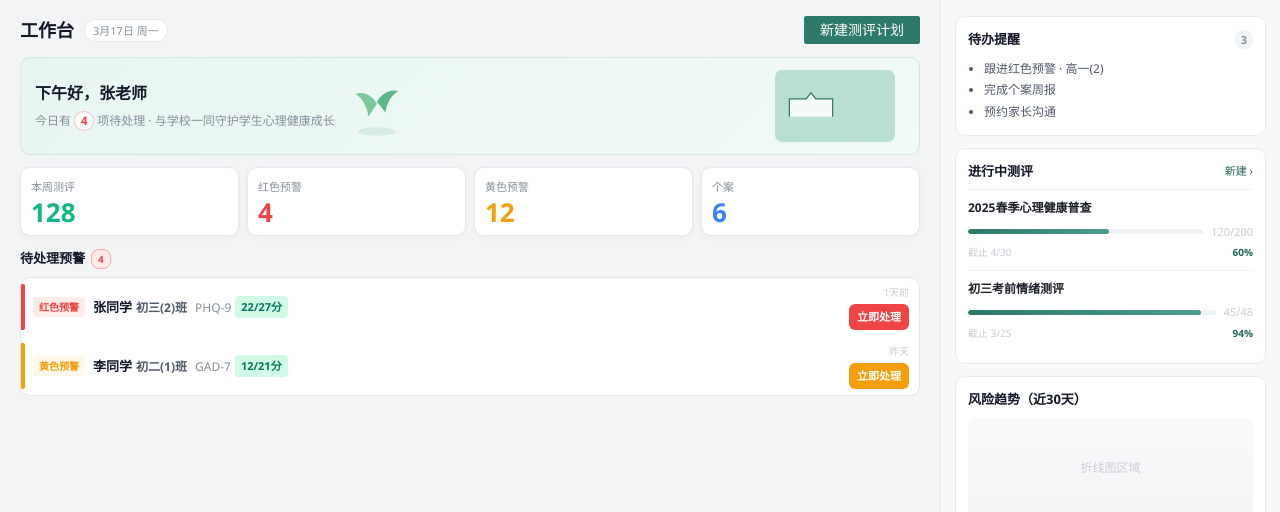
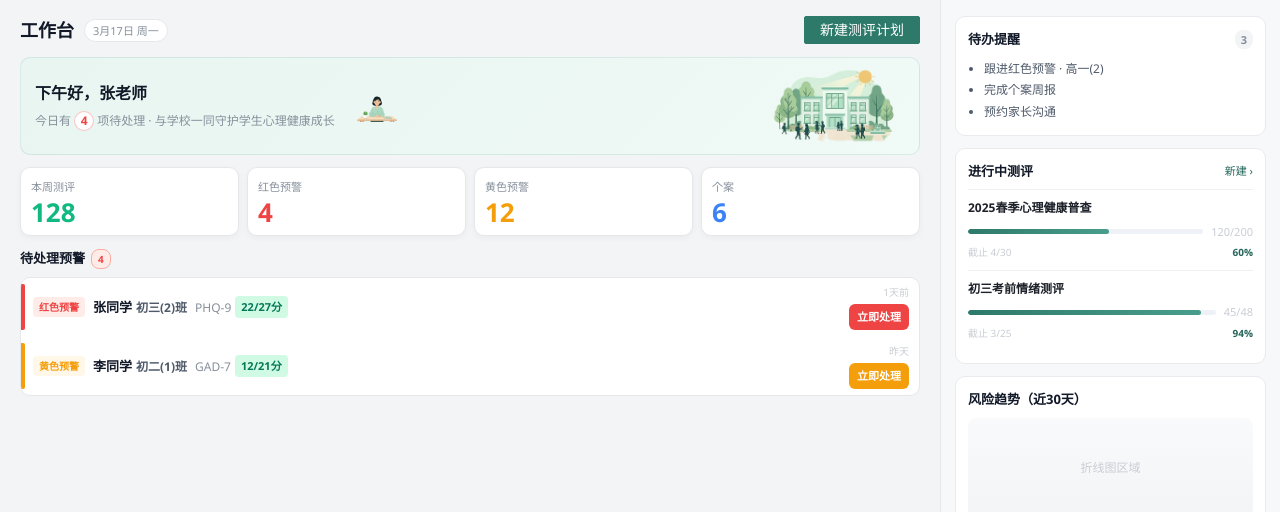
Before and after one commit to william19307/he2, a Vue app in the folder frontend/: page /dev/dashboard-alerts-screenshot in a window 1280 px wide. Shown: the top 512 px of the page. Built offline with nearby package versions, Linux system fonts and the light colour scheme.

Commit message:
feat(dashboard): 欢迎横幅使用 public 图片 left/right PNG
Made-with: Cursor

```diff
--- a/frontend/src/views/dashboard/DashboardPage.vue
+++ b/frontend/src/views/dashboard/DashboardPage.vue
@@ -31,44 +31,26 @@
               项待处理 · 与学校一同守护学生心理健康成长
             </p>
           </div>
-          <!-- 绿色植物 / 成长主题插画 -->
           <div class="dash-welcome-illust dash-welcome-illust--plant" aria-hidden="true">
-            <svg viewBox="0 0 120 120" fill="none" xmlns="http://www.w3.org/2000/svg" class="dash-svg-plant">
-              <ellipse cx="60" cy="108" rx="36" ry="8" fill="#C8E6D9" opacity=".6"/>
-              <path d="M48 102c0-28 12-44 28-52-8 16-6 36 4 50" stroke="#2D7A6A" stroke-width="2.5" stroke-linecap="round" fill="none"/>
-              <path d="M72 102c0-24-10-40-24-48 10 14 12 34 6 48" stroke="#3D9B87" stroke-width="2.5" stroke-linecap="round" fill="none"/>
-              <path d="M60 52c10-18 28-24 40-20-14 8-22 24-24 40" fill="#5CB88A"/>
-              <path d="M60 56C50 38 32 32 20 38c14 8 22 26 24 42" fill="#7BC99A"/>
-              <path d="M60 60c-6-22-26-34-44-30 16 10 28 28 32 46" fill="#4AA67E"/>
-              <circle cx="60" cy="48" r="6" fill="#FBBF24" opacity=".35"/>
-            </svg>
+            <img
+              src="/images/dashboard-banner-left.png"
+              alt=""
+              class="dash-banner-img dash-banner-img--left"
+              width="100"
+              height="100"
+              decoding="async"
+            />
           </div>
         </div>
         <div class="dash-welcome-art" aria-hidden="true">
-          <!-- 校园氛围：渐变 + 抽象建筑与书本（非照片） -->
-          <svg viewBox="0 0 200 120" fill="none" xmlns="http://www.w3.org/2000/svg" class="dash-svg-campus">
-            <defs>
-              <linearGradient id="campusSky" x1="0" y1="0" x2="200" y2="120" gradientUnits="userSpaceOnUse">
-                <stop stop-color="#B8E0D2"/>
-                <stop offset=".45" stop-color="#E8F5F0"/>
-                <stop offset="1" stop-color="#F0FAF7"/>
-              </linearGradient>
-              <linearGradient id="campusGround" x1="100" y1="85" x2="100" y2="120" gradientUnits="userSpaceOnUse">
-                <stop stop-color="#9DCFBF" stop-opacity=".5"/>
-                <stop offset="1" stop-color="#C8E6D9" stop-opacity=".35"/>
-              </linearGradient>
-            </defs>
-            <rect width="200" height="120" rx="12" fill="url(#campusSky)"/>
-            <rect y="78" width="200" height="42" fill="url(#campusGround)"/>
-            <path d="M24 78V48h28l8-10 8 10h28v30" stroke="#2D7A6A" stroke-width="2" fill="#fff" fill-opacity=".85"/>
-            <path d="M120 78V52h18l6-8 6 8h18v26" stroke="#24655A" stroke-width="1.8" fill="#fff" fill-opacity=".9"/>
-            <rect x="152" y="58" width="36" height="20" rx="2" fill="#fff" fill-opacity=".7" stroke="#2D7A6A" stroke-width="1.2"/>
-            <path d="M158 64h24M158 68h18" stroke="#2D7A6A" stroke-width="1" opacity=".5"/>
-            <circle cx="170" cy="42" r="10" fill="#FDE68A" opacity=".9"/>
-            <circle cx="48" cy="36" r="3" fill="#fff" opacity=".8"/>
-            <circle cx="62" cy="30" r="2" fill="#fff" opacity=".6"/>
-            <ellipse cx="100" cy="92" rx="40" ry="6" fill="#2D7A6A" opacity=".12"/>
-          </svg>
+          <img
+            src="/images/dashboard-banner-right.png"
+            alt=""
+            class="dash-banner-img dash-banner-img--right"
+            width="240"
+            height="120"
+            decoding="async"
+          />
         </div>
       </div>
     </section>
@@ -815,9 +797,19 @@ watch([trendDates, trendRed, trendYellow], () => nextTick().then(drawTrend))
   justify-content: center;
 }
 
-.dash-svg-plant {
-  width: 100%;
-  height: 100%;
+.dash-banner-img {
+  display: block;
+  max-width: 100%;
+  height: auto;
+  object-fit: contain;
+  pointer-events: none;
+  user-select: none;
+}
+
+.dash-banner-img--left {
+  width: 100px;
+  height: 100px;
+  object-fit: contain;
 }
 
 .dash-welcome-art {
@@ -829,10 +821,10 @@ watch([trendDates, trendRed, trendYellow], () => nextTick().then(drawTrend))
   box-shadow: 0 4px 16px rgba(15, 29, 25, 0.08);
 }
 
-.dash-svg-campus {
+.dash-banner-img--right {
   width: 100%;
   height: 100%;
-  display: block;
+  object-fit: cover;
 }
 
 @media (max-width: 768px) {
--- a/frontend/src/views/dev/DashboardAlertsScreenshot.vue
+++ b/frontend/src/views/dev/DashboardAlertsScreenshot.vue
@@ -21,23 +21,11 @@
                 </p>
               </div>
               <div class="shot-plant" aria-hidden="true">
-                <svg viewBox="0 0 120 120" class="shot-svg-plant" fill="none" xmlns="http://www.w3.org/2000/svg">
-                  <ellipse cx="60" cy="108" rx="36" ry="8" fill="#C8E6D9" opacity=".6"/>
-                  <path d="M60 52c10-18 28-24 40-20-14 8-22 24-24 40" fill="#5CB88A"/>
-                  <path d="M60 56C50 38 32 32 20 38c14 8 22 26 24 42" fill="#7BC99A"/>
-                </svg>
+                <img src="/images/dashboard-banner-left.png" alt="" class="shot-banner-left-img" width="64" height="64" decoding="async" />
               </div>
             </div>
             <div class="shot-campus">
-              <svg viewBox="0 0 200 120" class="shot-svg-campus" fill="none" xmlns="http://www.w3.org/2000/svg">
-                <defs>
-                  <linearGradient id="ssky" x1="0" y1="0" x2="200" y2="120">
-                    <stop stop-color="#B8E0D2"/><stop offset="1" stop-color="#F0FAF7"/>
-                  </linearGradient>
-                </defs>
-                <rect width="200" height="120" rx="12" fill="url(#ssky)"/>
-                <path d="M24 78V48h28l8-10 8 10h28v30" stroke="#2D7A6A" stroke-width="2" fill="#fff" fill-opacity=".85"/>
-              </svg>
+              <img src="/images/dashboard-banner-right.png" alt="" class="shot-banner-right-img" width="200" height="120" decoding="async" />
             </div>
           </div>
         </section>
@@ -247,10 +235,15 @@ const planDemo = [
   width: 64px;
   height: 64px;
   flex-shrink: 0;
+  display: flex;
+  align-items: center;
+  justify-content: center;
 }
-.shot-svg-plant {
-  width: 100%;
-  height: 100%;
+.shot-banner-left-img {
+  width: 64px;
+  height: 64px;
+  object-fit: contain;
+  display: block;
 }
 .shot-campus {
   width: 140px;
@@ -259,9 +252,10 @@ const planDemo = [
   overflow: hidden;
   flex-shrink: 0;
 }
-.shot-svg-campus {
+.shot-banner-right-img {
   width: 100%;
   height: 100%;
+  object-fit: cover;
   display: block;
 }
 
```
Also changed, not shown: frontend/public/images/dashboard-banner-left.png (added), frontend/public/images/dashboard-banner-right.png (added).
